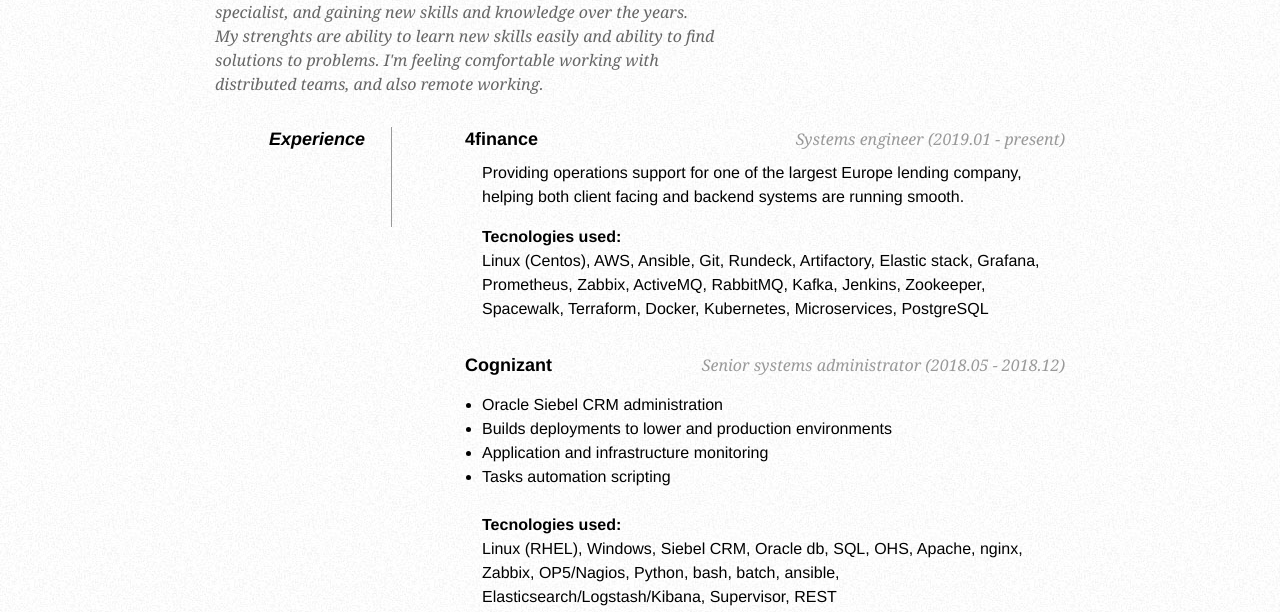
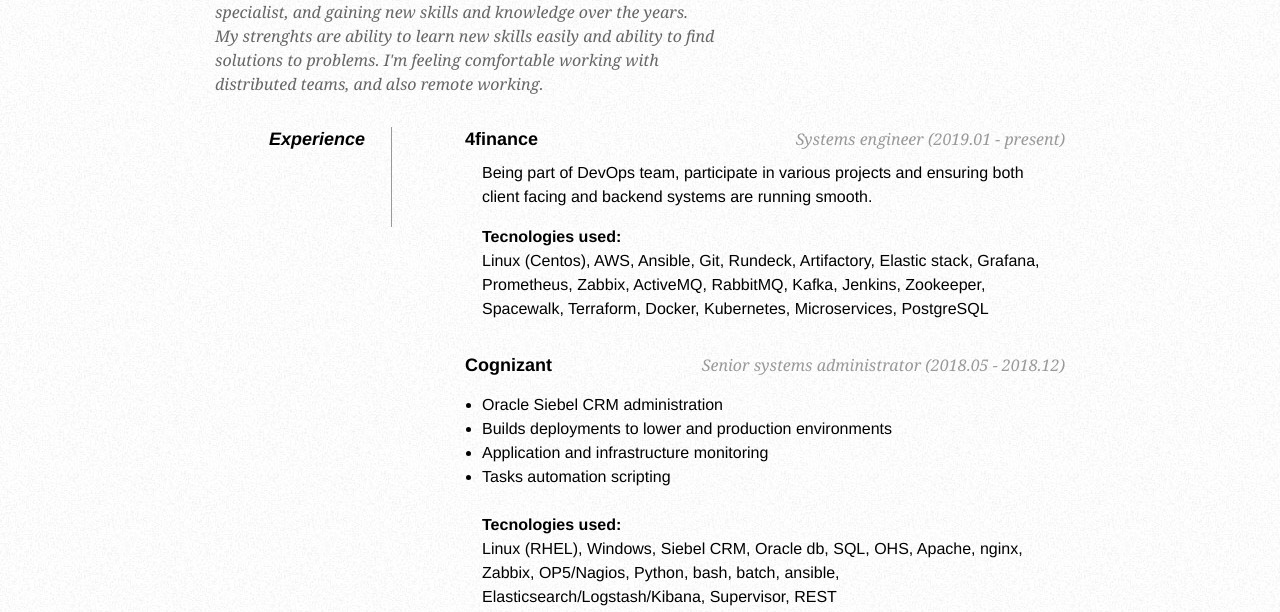
Before and after one commit to karklinsv/karklinsv-resume, a plain HTML site: page index.html in a window 1280 px wide. Shown: the part 221-833 px from the top of the page. Drawn offline with Linux system fonts and the light colour scheme.

Commit message:
Changed resume text

```diff
--- a/index.html
+++ b/index.html
@@ -66,7 +66,7 @@
             <dd>
                 <h2>4finance<span>Systems engineer (2019.01 - present) </span></h2>
                 <ul>
-                    <p>Providing operations support for one of the largest Europe lending company, helping both client facing and backend systems are running smooth. </p>
+                    <p>Being part of DevOps team, participate in various projects and ensuring both client facing and backend systems are running smooth. </p>
                     <p><strong>Tecnologies used: </strong>
                     <br> Linux (Centos), AWS, Ansible, Git, Rundeck, Artifactory, Elastic stack, Grafana, Prometheus, Zabbix, ActiveMQ, RabbitMQ, Kafka, Jenkins, Zookeeper, Spacewalk, Terraform, Docker, Kubernetes, Microservices, PostgreSQL </p>
 
```
